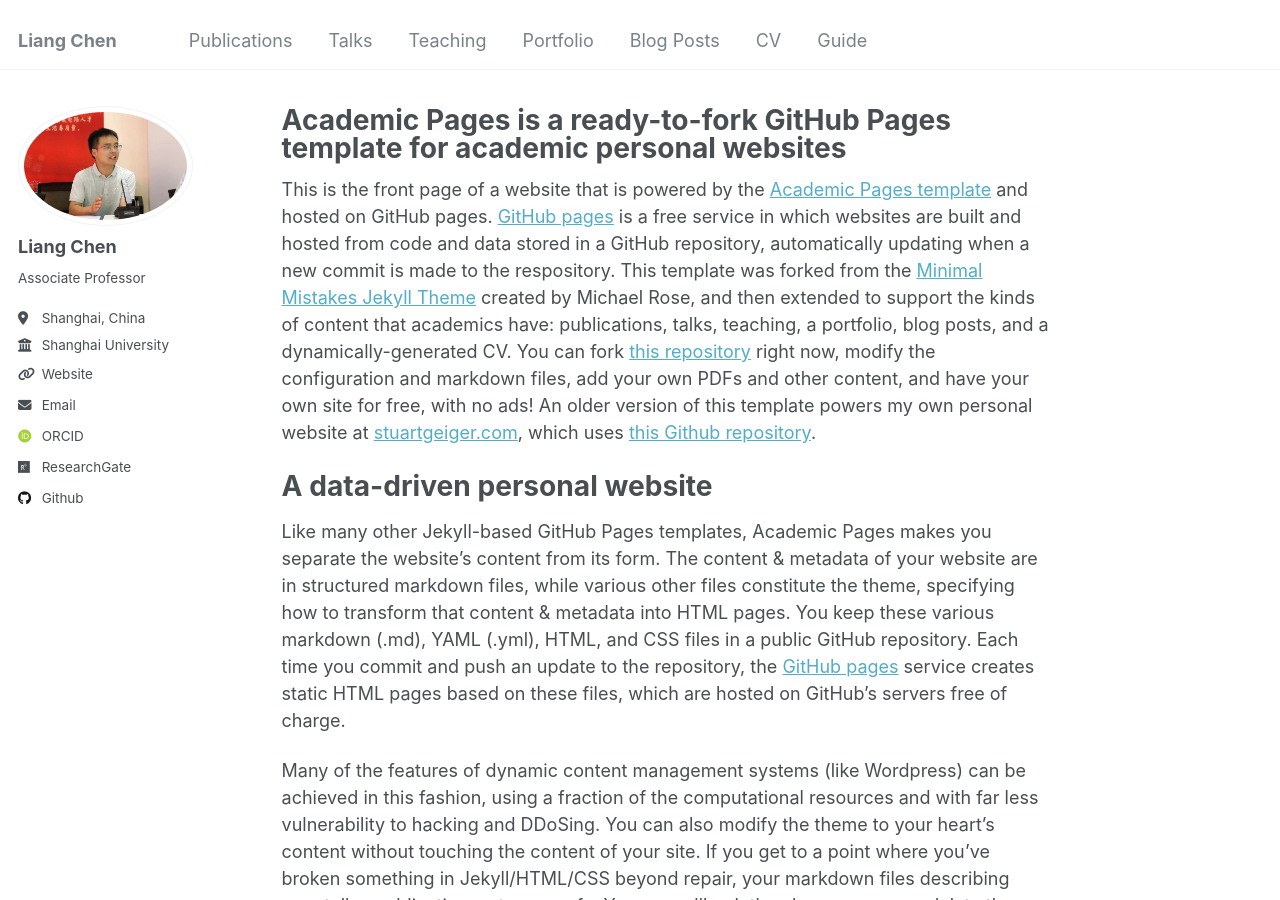
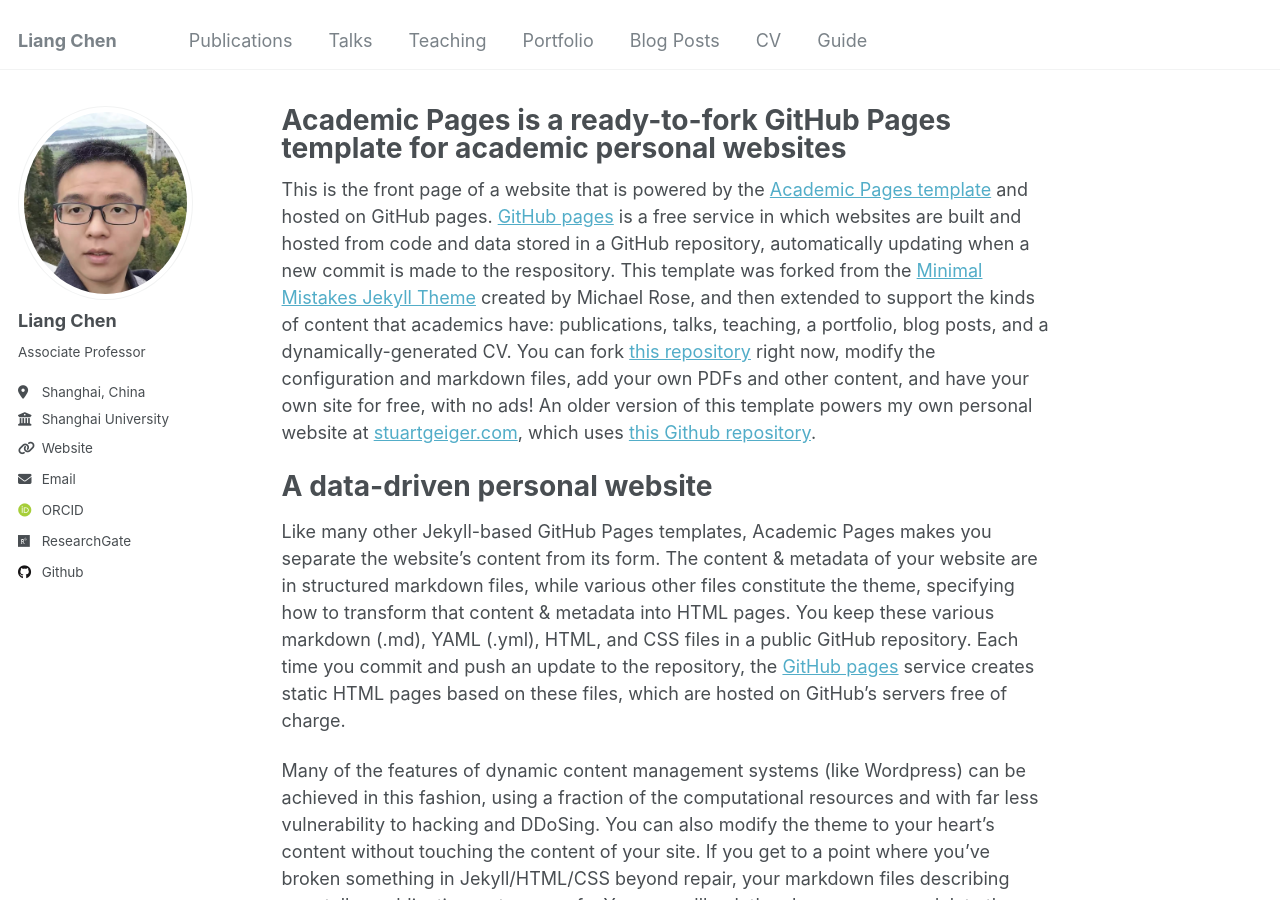
Before and after one commit to leonchenucr/leonchenucr.github.io, a Jekyll site: the page built from _pages/about.md, in a window 1280 px wide and 900 px high. Built offline with Jekyll 4.4.1, drawn with Linux system fonts in a browser that asks for light colours; some web fonts are replaced.

Commit message:
Update _config.yml

```diff
--- a/_config.yml
+++ b/_config.yml
@@ -21,7 +21,7 @@ repository               : #"academicpages/academicpages.github.io"
 #               Additional customization can be done by editing /_includes/author-profile.html
 author:
   # Biographic information
-  avatar           : "liangchen1017.jpg"
+  avatar           : "liangchen1018.jpg"
   name             : "Liang Chen"
   pronouns         : # example: "she/her"
   bio              : "Associate Professor"
```
